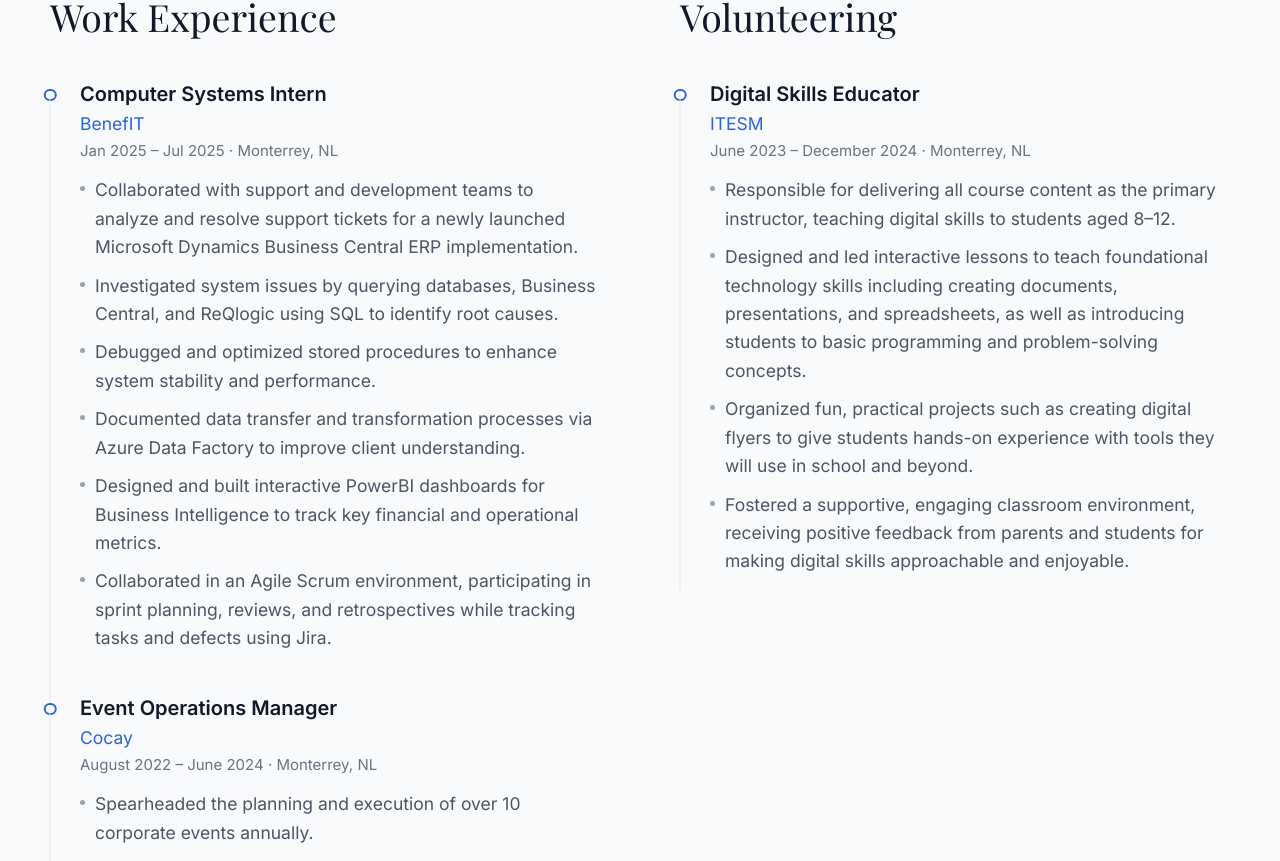
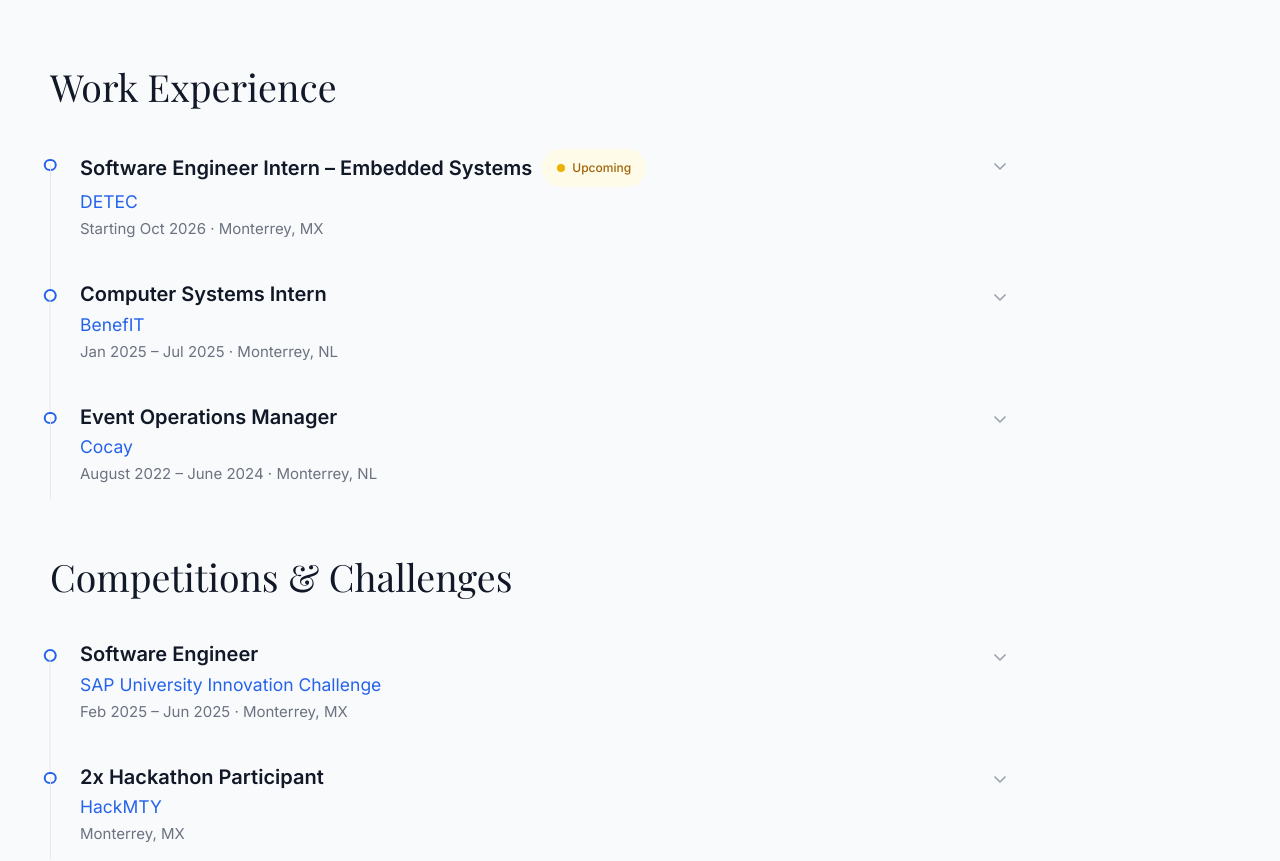
Before and after one commit to mnoriega-mx/mauricio-website, a Next.js app: page / in a window 1280 px wide. Shown: the part 3201-4062 px from the top of the page. Built offline with nearby package versions, Linux system fonts and the light colour scheme; a web font is replaced by a local one.

Commit message:
reworked entire experience section, updated education section to be up to date, and added new project

```diff
--- a/app/layout.js
+++ b/app/layout.js
@@ -20,7 +20,7 @@
 });
 
 export const metadata = {
-  title: "Mauricio Noriega — Computer Science & Data Analytics",
+  title: "Mauricio Noriega — Software Developer",
   description:
     "Computer Science student from Tec de Monterrey completing a double degree in International Management and Data Analytics at Rennes School of Business.",
 };
--- a/components/EducationTabs.js
+++ b/components/EducationTabs.js
@@ -7,7 +7,7 @@
 const TABS = [
   { id: "masters",
     label: "Master's",
-    meta: "Looking for internship",
+    meta: "Double Degree",
     data: masters },
   {
     id: "university",
--- a/components/Experience.js
+++ b/components/Experience.js
@@ -1,6 +1,11 @@
-import { work, volunteering } from "@/data/experience";
+"use client";
 
-function ExperienceItem({ item }) {
+import { useState } from "react";
+import { work, competitions, volunteering } from "@/data/experience";
+
+function ExperienceItem({ item, defaultOpen = false }) {
+  const [open, setOpen] = useState(defaultOpen);
+
   return (
     <article className="relative pb-8 pl-6 last:pb-0">
       <span
@@ -12,11 +17,45 @@
         className="absolute left-0 top-3 h-full w-px -translate-x-1/2 bg-gray-200 last:hidden"
       />
       <div>
-        <h4 className="text-base font-semibold text-gray-900">{item.role}</h4>
+        <button
+          type="button"
+          onClick={() => setOpen((v) => !v)}
+          aria-expanded={open}
+          className="flex w-full items-start justify-between gap-3 text-left"
+        >
+          <div>
+            <div className="flex flex-wrap items-center gap-2">
+              <h4 className="text-base font-semibold text-gray-900">
+                {item.role}
+              </h4>
+              {item.upcoming && (
+                <span className="inline-flex items-center gap-1.5 rounded-full bg-yellow-50 px-3 py-2 text-[12px] font-medium text-yellow-700">
+                  <span className="h-1.5 w-1.5 rounded-full bg-yellow-500" />
+                  Upcoming
+                </span>
+              )}
+            </div>
             <div className="mt-0.5 text-sm text-blue-600">{item.company}</div>
             <div className="mt-1 text-xs text-gray-500">
-          {item.period} · {item.location}
+              {item.period ? `${item.period} · ${item.location}` : item.location}
             </div>
+          </div>
+          <svg
+            aria-hidden
+            viewBox="0 0 20 20"
+            fill="none"
+            stroke="currentColor"
+            strokeWidth="1.75"
+            strokeLinecap="round"
+            strokeLinejoin="round"
+            className={`mt-1.5 h-4 w-4 shrink-0 text-gray-400 transition-transform duration-200 ${
+              open ? "rotate-180" : ""
+            }`}
+          >
+            <path d="M5 8l5 5 5-5" />
+          </svg>
+        </button>
+        {open && (
           <ul className="mt-3 space-y-2">
             {item.bullets.map((bullet, index) => (
               <li
@@ -31,12 +70,13 @@
               </li>
             ))}
           </ul>
+        )}
       </div>
     </article>
   );
 }
 
-function Column({ title, items }) {
+function Group({ title, items, openFirst = false }) {
   return (
     <div>
       <h3 className="mb-8 font-serif text-2xl text-gray-900 md:text-3xl">
@@ -47,6 +87,7 @@
           <ExperienceItem
             key={`${item.company}-${index}`}
             item={item}
+            defaultOpen={openFirst && index === 0}
           />
         ))}
       </div>
@@ -61,9 +102,10 @@
         <p className="section-eyebrow">Experience</p>
         <h2 className="section-title">What I&apos;ve worked on.</h2>
 
-        <div className="mt-14 grid gap-14 md:grid-cols-2 md:gap-16">
-          <Column title="Work Experience" items={work} />
-          <Column title="Volunteering" items={volunteering} />
+        <div className="mt-14 max-w-3xl space-y-14">
+          <Group title="Work Experience" items={work} />
+          <Group title="Competitions & Challenges" items={competitions} />
+          <Group title="Volunteering" items={volunteering} />
         </div>
       </div>
     </section>
--- a/data/education.js
+++ b/data/education.js
@@ -102,7 +102,7 @@
 export const university = {
   institution: "Monterrey Institute of Technology (Tec de Monterrey)",
   degree: "Bachelor of Science in Computer Science",
-  period: "August 2022 – 2027",
+  period: "August 2022 – December 2027",
   location: "Monterrey, NL, Mexico",
   documents: [],
   semesters: [
@@ -172,11 +172,15 @@
     },
     {
       title: "Semester 8",
+      period: "Jan – May 2027",
       pending: true,
-      courses: [
-        "Development of Advanced Computer Science Applications",
-        "Implementation of Wide Area Networks and Distributed Services",
-      ],
+      courses: ["Development of Advanced Computer Science Applications"],
+    },
+    {
+      title: "Semester 9",
+      period: "Aug – Dec 2027",
+      pending: true,
+      courses: ["Implementation of Wide Area Networks and Distributed Services"],
     },
   ],
 };
@@ -186,7 +190,7 @@
   degree: "Double Degree — International Management & Data Analytics",
   period: "September 2025 – May 2026",
   location: "Rennes, France",
-  note: "Completed in parallel with my Bachelor's through a partnership between Tec de Monterrey and Rennes School of Business, where the masters coursework also counts as my exchange semester. The program includes an end-of-study internship, which I'm currently looking for.",
+  note: "Completed in parallel with my Bachelor's through a partnership between Tec de Monterrey and Rennes School of Business, where the masters coursework also counts as my exchange semester. The program concludes with an end-of-study internship.",
   documents: [],
   semesters: [
     {
@@ -213,5 +217,10 @@
         "Time Series Analysis",
       ],
     },
+    {
+      title: "Semester 3",
+      period: "Aug – Dec 2026",
+      courses: ["End-of-Study Internship"],
+    },
   ],
 };
--- a/data/experience.js
+++ b/data/experience.js
@@ -1,4 +1,18 @@
 export const work = [
+  {
+    role: "Software Engineer Intern – Embedded Systems",
+    company: "DETEC",
+    period: "Starting Oct 2026",
+    location: "Monterrey, MX",
+    upcoming: true,
+    bullets: [
+      "Develop embedded Linux components, including kernel compilation and hardware drivers, connecting the hardware layer to the Linux user-space layer.",
+      "Build driver and communication layers spanning from the kernel level up to user space.",
+      "Contribute to a cloud platform for secure, remote management of embedded devices.",
+      "Work with proprietary Qualcomm Linux distributions combining open-source and vendor-specific components.",
+      "Implement messaging across internal processor, peripheral, and external cloud communication layers.",
+    ],
+  },
   {
     role: "Computer Systems Intern",
     company: "BenefIT",
@@ -25,6 +39,33 @@
   },
 ];
 
+export const competitions = [
+  {
+    role: "Software Engineer",
+    company: "SAP University Innovation Challenge",
+    period: "Feb 2025 – Jun 2025",
+    location: "Monterrey, MX",
+    bullets: [
+      "Delivered a full-stack supply chain management platform for SMEs as part of SAP's University Innovation Challenge.",
+      "Engineered a full-stack JavaScript application with a React frontend and Node.js backend, integrated with SAP BTP and SAP HANA via RESTful APIs, with JWT authentication and cloud deployment on Cloud Foundry.",
+      "Built machine learning models in Python to support inventory planning decisions.",
+      "Owned the full software development lifecycle, from requirements gathering with the SAP client to architecture, implementation, testing, and deployment, producing 50+ pages of engineering and project documentation.",
+      "Configured GitHub Actions CI/CD pipelines to automate testing and continuously deliver changes to production.",
+    ],
+  },
+  {
+    role: "2x Hackathon Participant",
+    company: "HackMTY",
+    period: "",
+    location: "Monterrey, MX",
+    bullets: [
+      "Competed in two editions of HackMTY, taking each idea from concept to a working, demoed prototype within the event's time limit.",
+      "Worked in small teams under pressure, owning full-stack development and the live pitch to judges.",
+      "See SentryWu and Mr. Investor in the Projects section for the builds these produced.",
+    ],
+  },
+];
+
 export const volunteering = [
   {
     role: "Digital Skills Educator",
--- a/data/projects.js
+++ b/data/projects.js
@@ -1,4 +1,21 @@
 export const projects = [
+  {
+    title: "Steam Game Recommendation System",
+    badge: null,
+    image: "/images/projects/steam.png",
+    description:
+      "A recommendation system built end to end on the Steam reviews dataset from Kaggle, roughly 41 million interactions across 13.8 million users and 37,610 games. The core challenge is that the data is implicit feedback, meaning that there are no clean dislikes, only the games people played and reviewed, so the whole system optimizes for ranking the right games at the top of a list instead of predicting a score, and it has to fight the popularity bias baked into who reviews what. I built and compared three models against a popularity baseline: an ALS matrix factorization baseline using the implicit library, a two-tower neural network in PyTorch, and a content-based model on game tags for cold-start fallback. Every model ranks all 29,698 games for 50,000 held-out users and measures Recall@K, NDCG@K, and MAP@K. The most interesting result caught me completely off-guard: After running the first evaluation, the two-tower model actually lost to everything because its in-batch softmax punished popular games as negatives. To fix this, I added a logQ sampled-softmax correction that removed that penalty and pushed the two-tower past ALS on every metric, a 3.4x jump in Recall@10.",
+    tech: [
+      "Python",
+      "PyTorch",
+      "ALS",
+      "scikit-learn",
+      "pandas",
+      "NumPy",
+    ],
+    demo: null,
+    github: "https://github.com/mnoriega-mx/steam-game-recommendation-system",
+  },
   {
     title: "Chip Manufacturing Yield Failure Analyzer",
     badge: null,
```
Also changed, not shown: public/images/projects/steam.png (added). Lines whose indentation alone changed are shown as unchanged.
